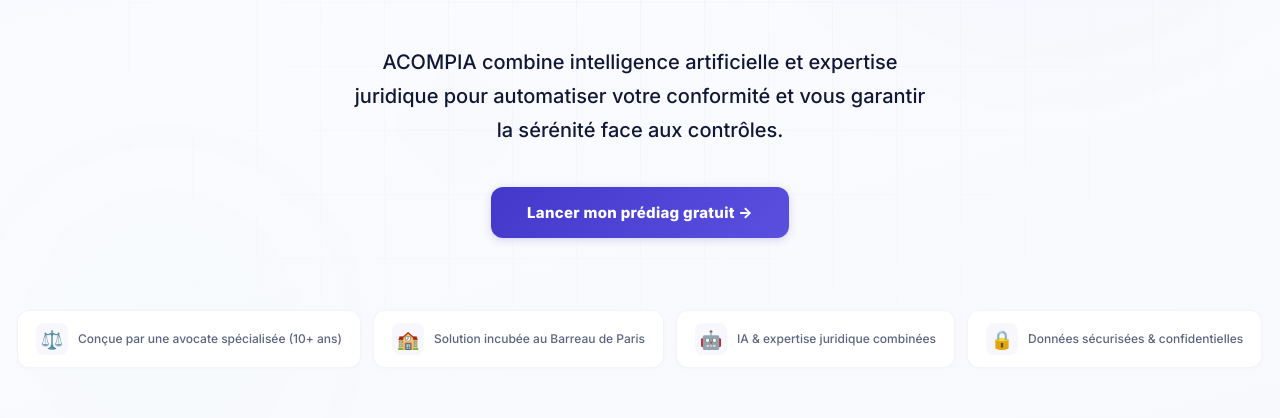
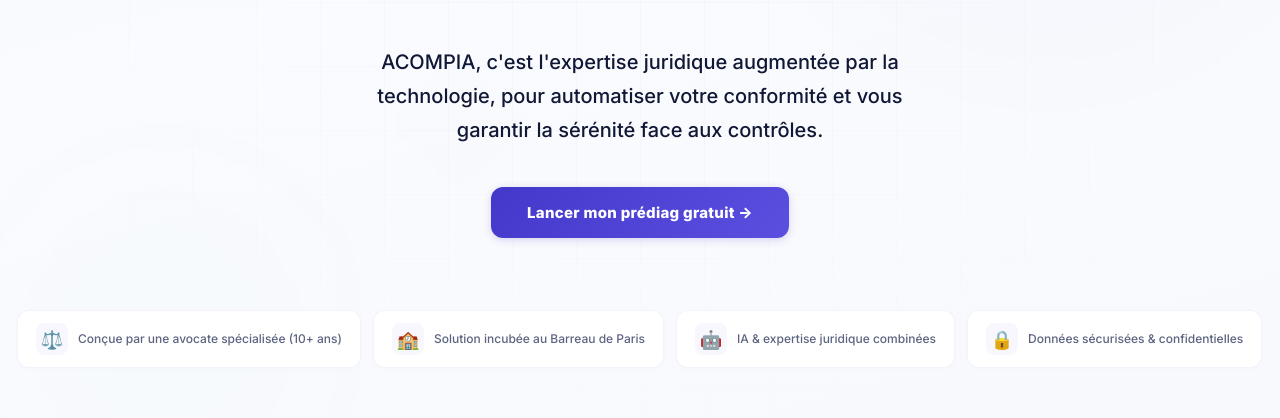
Before and after one commit to acompia/acompia.github.io, a plain HTML site: page index.html in a window 1280 px wide. Shown: the part 382-800 px from the top of the page. Drawn offline with Linux system fonts and the light colour scheme.

Commit message:
Hero: expertise juridique augmentée par la technologie

```diff
--- a/index.html
+++ b/index.html
@@ -60,7 +60,7 @@
         La vôtre est-elle prête&nbsp;?
       </p>
       <p class="hero-subtitle hero-subtitle-solution">
-        ACOMPIA combine intelligence artificielle et expertise juridique
+        ACOMPIA, c'est l'expertise juridique augmentée par la technologie,
         pour automatiser votre conformité et vous garantir la sérénité
         face aux contrôles.
       </p>
```
